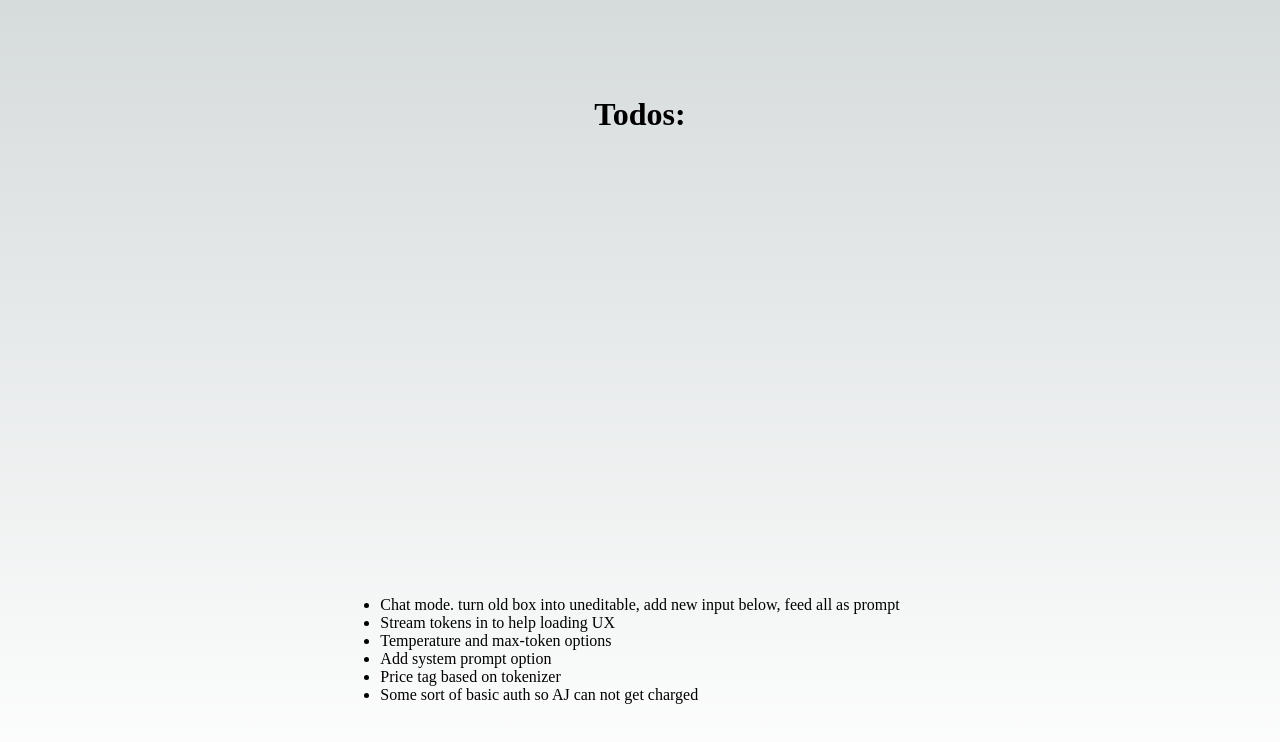
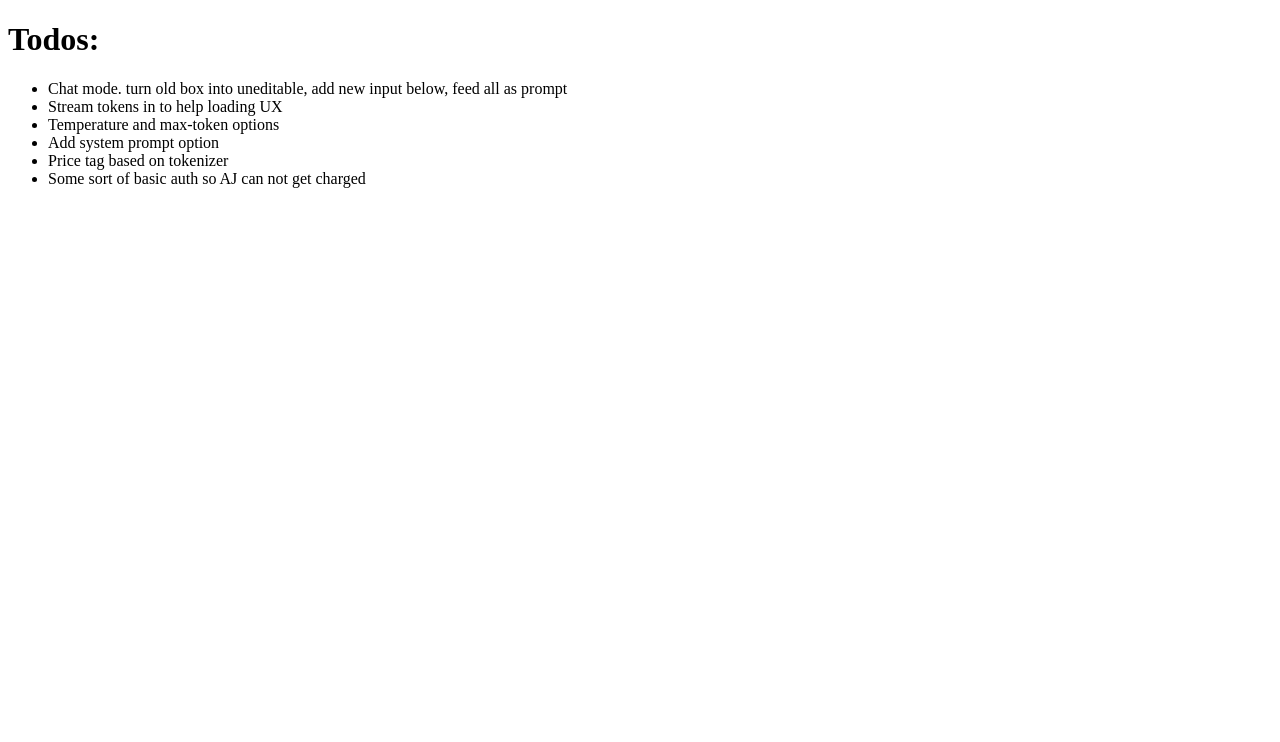
Before and after one commit to abbeycrocker/gpt4-playground, a Next.js app: page /todo in a window 1280 px wide. Shown: the top 742 px of the page. Built offline with nearby package versions, Linux system fonts and the light colour scheme.

Commit message:
testing css...

```diff
--- a/package.json
+++ b/package.json
@@ -19,6 +19,7 @@
     "openai": "^3.2.1",
     "react": "18.2.0",
     "react-dom": "18.2.0",
+    "tailwindcss": "^3.2.7",
     "typescript": "5.0.2"
   }
 }
--- a/pages/todo.tsx
+++ b/pages/todo.tsx
@@ -1,13 +1,7 @@
-// create a page that lists all the todos
-
-// Path: pages/todo.tsx
-
-import styles from '@/styles/Home.module.css'
-
 export default function Todo() {
   return (
     <>
-      <main className={styles.main}>
+      <main className="">
         <h1>Todos:</h1>
         <ul>
             <li>Chat mode. turn old box into uneditable, add new input below, feed all as prompt</li>
--- a/styles/Home.module.css
+++ /dev/null
@@ -1,8 +0,0 @@
-.main {
-  display: flex;
-  flex-direction: column;
-  justify-content: space-between;
-  align-items: center;
-  padding: 6rem;
-  min-height: 100vh;
-}
--- a/styles/globals.css
+++ b/styles/globals.css
@@ -4,104 +4,4 @@
   --font-mono: ui-monospace, Menlo, Monaco, 'Cascadia Mono', 'Segoe UI Mono',
     'Roboto Mono', 'Oxygen Mono', 'Ubuntu Monospace', 'Source Code Pro',
     'Fira Mono', 'Droid Sans Mono', 'Courier New', monospace;
-
-  --foreground-rgb: 0, 0, 0;
-  --background-start-rgb: 214, 219, 220;
-  --background-end-rgb: 255, 255, 255;
-
-  --primary-glow: conic-gradient(
-    from 180deg at 50% 50%,
-    #16abff33 0deg,
-    #0885ff33 55deg,
-    #54d6ff33 120deg,
-    #0071ff33 160deg,
-    transparent 360deg
-  );
-  --secondary-glow: radial-gradient(
-    rgba(255, 255, 255, 1),
-    rgba(255, 255, 255, 0)
-  );
-
-  --tile-start-rgb: 239, 245, 249;
-  --tile-end-rgb: 228, 232, 233;
-  --tile-border: conic-gradient(
-    #00000080,
-    #00000040,
-    #00000030,
-    #00000020,
-    #00000010,
-    #00000010,
-    #00000080
-  );
-
-  --callout-rgb: 238, 240, 241;
-  --callout-border-rgb: 172, 175, 176;
-  --card-rgb: 180, 185, 188;
-  --card-border-rgb: 131, 134, 135;
 }
-
-@media (prefers-color-scheme: dark) {
-  :root {
-    --foreground-rgb: 255, 255, 255;
-    --background-start-rgb: 0, 0, 0;
-    --background-end-rgb: 0, 0, 0;
-
-    --primary-glow: radial-gradient(rgba(1, 65, 255, 0.4), rgba(1, 65, 255, 0));
-    --secondary-glow: linear-gradient(
-      to bottom right,
-      rgba(1, 65, 255, 0),
-      rgba(1, 65, 255, 0),
-      rgba(1, 65, 255, 0.3)
-    );
-
-    --tile-start-rgb: 2, 13, 46;
-    --tile-end-rgb: 2, 5, 19;
-    --tile-border: conic-gradient(
-      #ffffff80,
-      #ffffff40,
-      #ffffff30,
-      #ffffff20,
-      #ffffff10,
-      #ffffff10,
-      #ffffff80
-    );
-
-    --callout-rgb: 20, 20, 20;
-    --callout-border-rgb: 108, 108, 108;
-    --card-rgb: 100, 100, 100;
-    --card-border-rgb: 200, 200, 200;
-  }
-}
-
-* {
-  box-sizing: border-box;
-  padding: 0;
-  margin: 0;
-}
-
-html,
-body {
-  max-width: 100vw;
-  overflow-x: hidden;
-}
-
-body {
-  color: rgb(var(--foreground-rgb));
-  background: linear-gradient(
-      to bottom,
-      transparent,
-      rgb(var(--background-end-rgb))
-    )
-    rgb(var(--background-start-rgb));
-}
-
-a {
-  color: inherit;
-  text-decoration: none;
-}
-
-@media (prefers-color-scheme: dark) {
-  html {
-    color-scheme: dark;
-  }
-}
```
Also changed, not shown: pages/index.tsx (+5 -13 lines), 1 other file (tests, documents, lock files or other folders).
